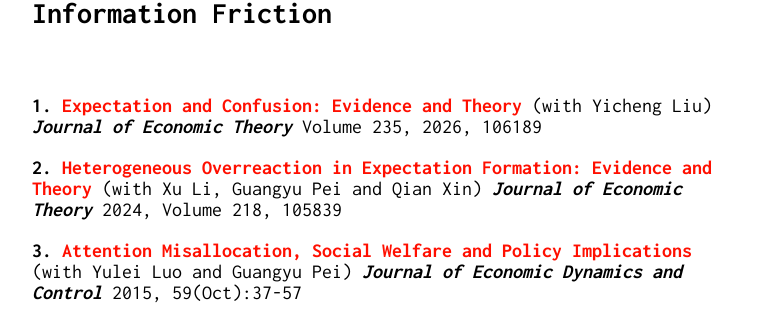
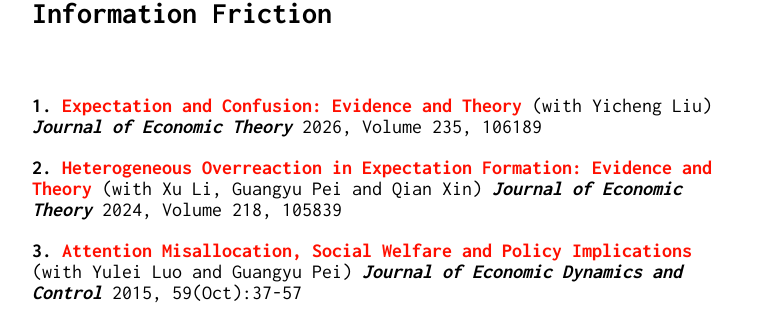
Before and after one commit to Shuyan0210611X/henrychen.github.io, a Jekyll site: the page built from research.md, in a window 1280 px wide. Shown: the part 1113-1422 px from the top of the page, without its empty margins (258-1023 px from the left). Built offline with Jekyll 4.4.1, drawn with Linux system fonts in a browser that asks for light colours; our own code applies the rules of GitHub Pages for plain Markdown files.

```diff
--- a/research.md
+++ b/research.md
@@ -48,7 +48,7 @@ Politicians**](/files/miss-usa-submission-June.pdf) (with Yang Xu) under review
 ## Information Friction
 <br>
 
-**1.** [**Expectation and Confusion: Evidence and Theory**](/files/trend20260102.pdf) (with Yicheng Liu) ***Journal of Economic Theory*** Volume 235, 2026, 106189
+**1.** [**Expectation and Confusion: Evidence and Theory**](/files/trend20260102.pdf) (with Yicheng Liu) ***Journal of Economic Theory*** 2026, Volume 235, 106189
 <br>
 
 **2.** [**Heterogeneous Overreaction in Expectation Formation: Evidence and Theory**](/files/Heterogeneous.pdf) (with Xu Li, Guangyu Pei and Qian Xin) ***Journal of Economic Theory*** 2024, Volume 218, 105839
```
